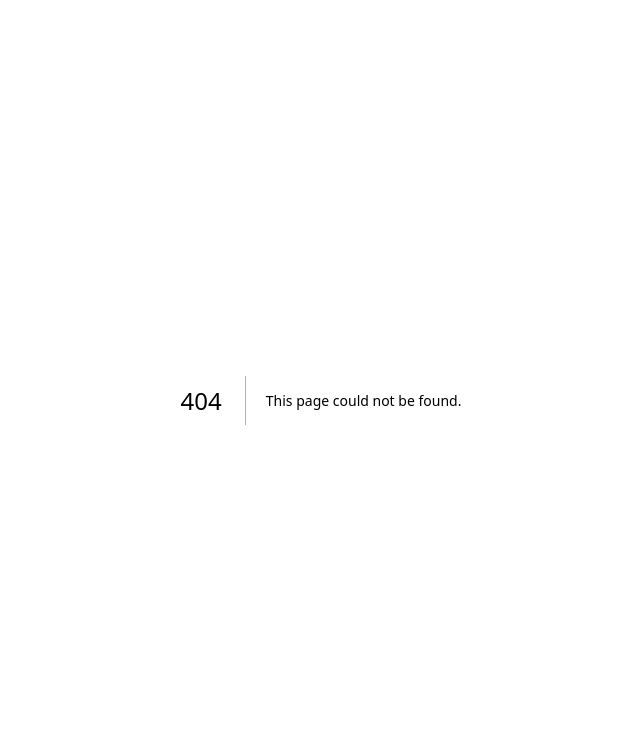
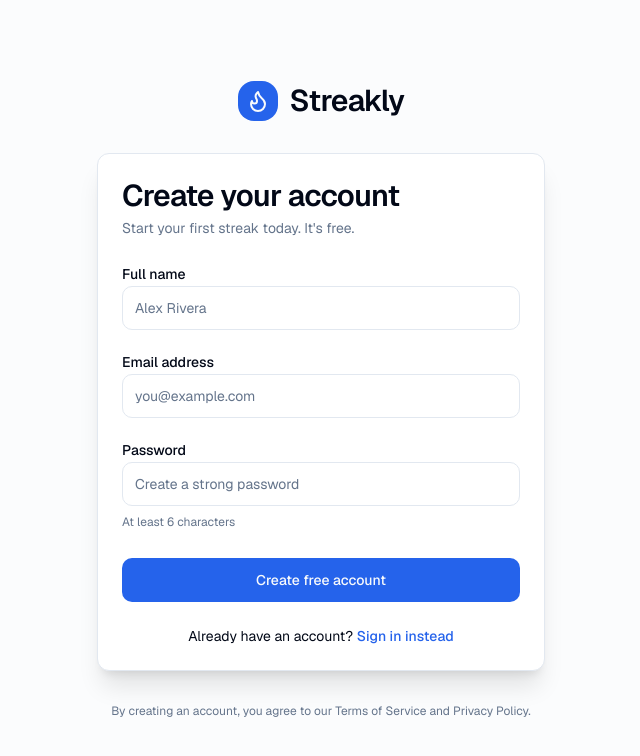
Before and after one commit to Shuicohen/streakly, a Next.js app: page /signup in a window 1280 px wide. Before the commit this address had no page. Shown: the top 756 px of the page, without its empty margins (319-959 px from the left). Built offline with nearby package versions, Linux system fonts and the light colour scheme; no server answers.

Commit message:
feat: add signup page with Supabase auth

```diff
--- /dev/null
+++ b/app/signup/page.tsx
@@ -0,0 +1,140 @@
+"use client";
+
+import { useState } from "react";
+import Link from "next/link";
+import { useRouter } from "next/navigation";
+import { createClient } from "@/lib/supabase/client";
+import { Button } from "@/components/ui/button";
+import { Input } from "@/components/ui/input";
+import { Label } from "@/components/ui/label";
+import { Card, CardContent, CardDescription, CardHeader, CardTitle } from "@/components/ui/card";
+import { Flame } from "lucide-react";
+import { toast } from "sonner";
+
+export default function SignupPage() {
+  const [email, setEmail] = useState("");
+  const [password, setPassword] = useState("");
+  const [fullName, setFullName] = useState("");
+  const [loading, setLoading] = useState(false);
+  const router = useRouter();
+  const supabase = createClient();
+
+  const handleSignup = async (e: React.FormEvent) => {
+    e.preventDefault();
+    if (password.length < 6) {
+      toast.error("Password must be at least 6 characters");
+      return;
+    }
+
+    setLoading(true);
+
+    try {
+      const { error } = await supabase.auth.signUp({
+        email,
+        password,
+        options: {
+          data: {
+            full_name: fullName,
+          },
+        },
+      });
+
+      if (error) {
+        toast.error(error.message);
+      } else {
+        toast.success("Account created! Check your email to confirm.", {
+          description: "You can start tracking right after confirming.",
+        });
+        // For demo, we can auto redirect or let them login
+        setTimeout(() => {
+          router.push("/login");
+        }, 1500);
+      }
+    } catch (err) {
+      toast.error("Something went wrong. Please try again.");
+    } finally {
+      setLoading(false);
+    }
+  };
+
+  return (
+    <div className="min-h-screen flex items-center justify-center bg-muted/30 px-4 py-12">
+      <div className="w-full max-w-md">
+        <div className="flex justify-center mb-8">
+          <Link href="/" className="flex items-center gap-3">
+            <div className="w-10 h-10 rounded-2xl bg-primary flex items-center justify-center">
+              <Flame className="w-6 h-6 text-primary-foreground" />
+            </div>
+            <span className="font-semibold text-3xl tracking-tight">Streakly</span>
+          </Link>
+        </div>
+
+        <Card className="shadow-xl">
+          <CardHeader className="space-y-1 pb-6">
+            <CardTitle className="text-3xl tracking-tight">Create your account</CardTitle>
+            <CardDescription>Start your first streak today. It's free.</CardDescription>
+          </CardHeader>
+          <CardContent>
+            <form onSubmit={handleSignup} className="space-y-5">
+              <div className="space-y-2">
+                <Label htmlFor="fullName">Full name</Label>
+                <Input
+                  id="fullName"
+                  type="text"
+                  placeholder="Alex Rivera"
+                  value={fullName}
+                  onChange={(e) => setFullName(e.target.value)}
+                  required
+                  className="h-11"
+                />
+              </div>
+
+              <div className="space-y-2">
+                <Label htmlFor="email">Email address</Label>
+                <Input
+                  id="email"
+                  type="email"
+                  placeholder="you@example.com"
+                  value={email}
+                  onChange={(e) => setEmail(e.target.value)}
+                  required
+                  className="h-11"
+                />
+              </div>
+
+              <div className="space-y-2">
+                <Label htmlFor="password">Password</Label>
+                <Input
+                  id="password"
+                  type="password"
+                  placeholder="Create a strong password"
+                  value={password}
+                  onChange={(e) => setPassword(e.target.value)}
+                  required
+                  minLength={6}
+                  className="h-11"
+                />
+                <p className="text-xs text-muted-foreground">At least 6 characters</p>
+              </div>
+
+              <Button type="submit" className="w-full h-11 mt-2" disabled={loading}>
+                {loading ? "Creating account..." : "Create free account"}
+              </Button>
+            </form>
+
+            <div className="mt-6 text-center text-sm">
+              Already have an account?{" "}
+              <Link href="/login" className="font-medium text-primary hover:underline">
+                Sign in instead
+              </Link>
+            </div>
+          </CardContent>
+        </Card>
+
+        <p className="text-center text-xs text-muted-foreground mt-8">
+          By creating an account, you agree to our Terms of Service and Privacy Policy.
+        </p>
+      </div>
+    </div>
+  );
+}
```
